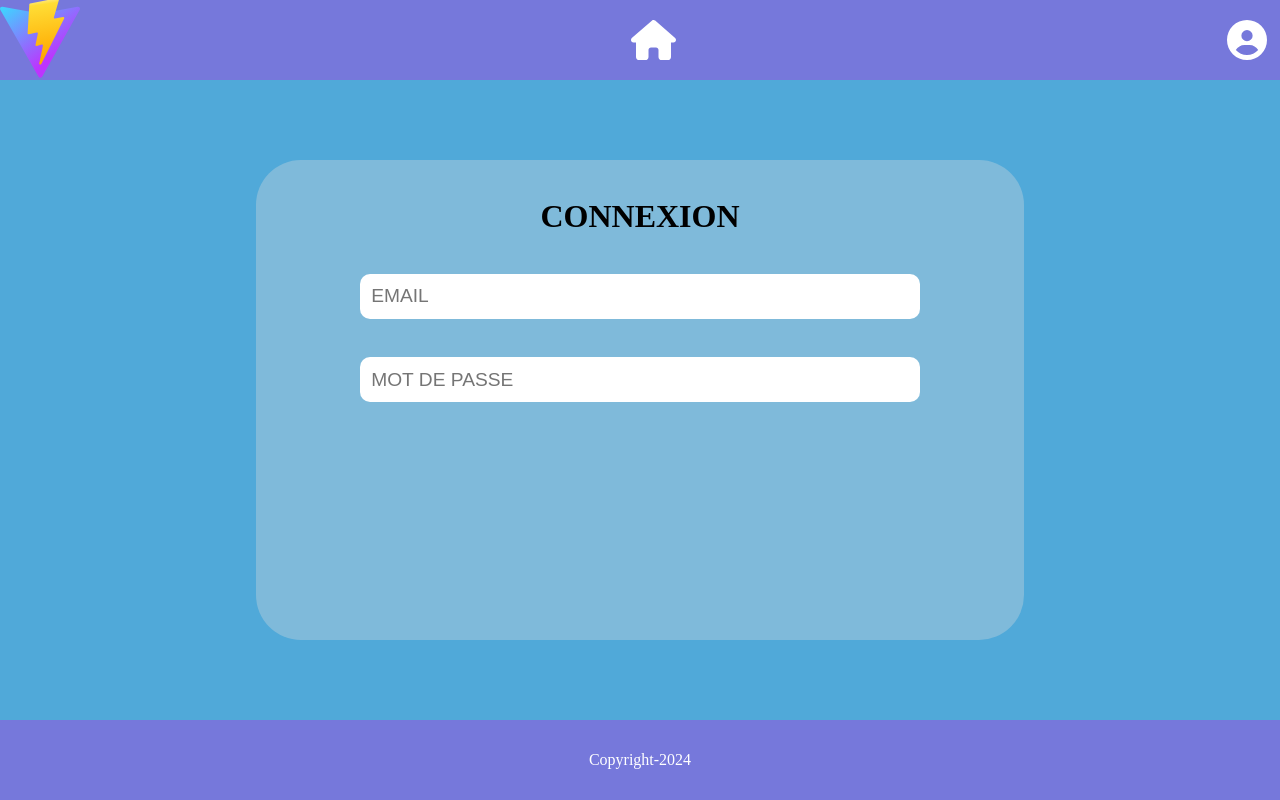
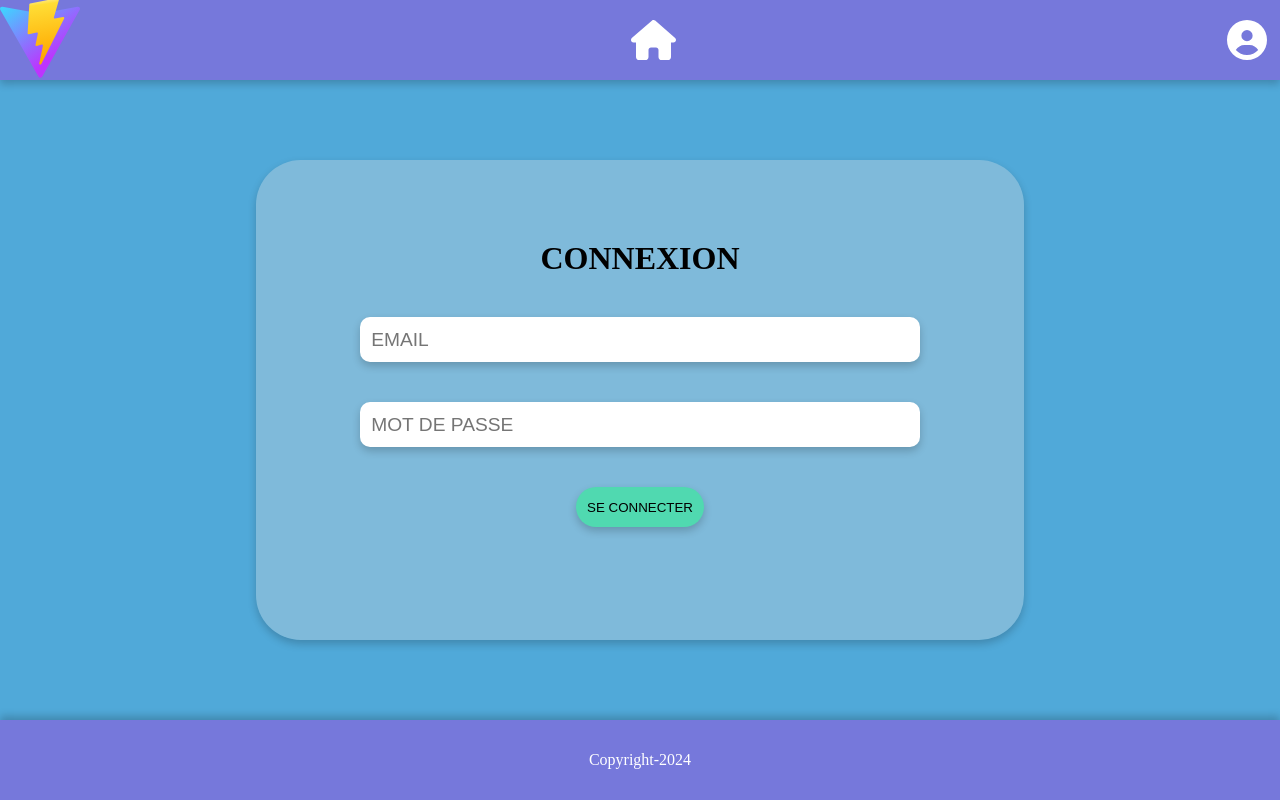
Before and after one commit to LucoJonathan/CartodexTCG, a React (Vite) app in the folder Front/CartodexTCG/: page /login in a window 1280 px wide. Built offline with nearby package versions, Linux system fonts and the light colour scheme.

Commit message:
feat: shadow + button

```diff
--- a/Front/CartodexTCG/src/Components/Footer/Footer.style.jsx
+++ b/Front/CartodexTCG/src/Components/Footer/Footer.style.jsx
@@ -10,4 +10,5 @@ export const DivFooter = styled.div`
     height: 10vh;
     align-items: center;
     justify-content: center;
+    box-shadow: 0 -4px 8px rgba(0, 0, 0, 0.2);
 `;
--- a/Front/CartodexTCG/src/Components/Header/Header.style.jsx
+++ b/Front/CartodexTCG/src/Components/Header/Header.style.jsx
@@ -7,6 +7,7 @@ export const DivHeader = styled.div`
     max-height: 10vh;
     margin: 0;
     background-color: #7678db;
+    box-shadow: 0 4px 8px rgba(0, 0, 0, 0.2);
 `;
 
 export const DivNav = styled.div`
--- a/Front/CartodexTCG/src/Components/Login/Login.jsx
+++ b/Front/CartodexTCG/src/Components/Login/Login.jsx
@@ -1,4 +1,4 @@
-import { DivFormLogin , DivTitleForm , InputEmail , InputPassword } from "./Login.style.jsx";
+import { ButtonConnect , DivFormLogin , DivTitleForm , InputEmail , InputPassword } from "./Login.style.jsx";
 
 
 export const Login = () => {
@@ -9,6 +9,7 @@ export const Login = () => {
                 <DivTitleForm>CONNEXION</DivTitleForm>
                 <InputEmail placeholder="EMAIL"/>
                 <InputPassword placeholder="MOT DE PASSE"/>
+                <ButtonConnect>SE CONNECTER</ButtonConnect>
             </DivFormLogin>
         </>
     )
--- a/Front/CartodexTCG/src/Components/Login/Login.style.jsx
+++ b/Front/CartodexTCG/src/Components/Login/Login.style.jsx
@@ -9,11 +9,12 @@ export const DivFormLogin = styled.div`
     background-color: rgba(173, 203, 219, 0.5);
     border-radius: 45px;
     margin: auto;
+    box-shadow: 0 4px 8px rgba(0, 0, 0, 0.2);
 `;
 
 export const DivTitleForm = styled.div`
     font-size: 2rem;
-    margin-top: 5%;
+    margin-top: 10vh;
     font-weight: bold;
 `;
 
@@ -22,14 +23,26 @@ export const InputEmail = styled.input`
     width: 70%;
     border-radius: 10px;
     border: none;
-    margin-top: 5%;
+    margin-top: 5vh;
     font-size: larger;
+    box-shadow: 0 4px 8px rgba(0, 0, 0, 0.2);
 `;
 export const InputPassword = styled.input`
     padding: 1.5%;
     width: 70%;
     border-radius: 10px;
     border: none;
-    margin-top: 5%;
+    margin-top: 5vh;
     font-size: larger;
+    box-shadow: 0 4px 8px rgba(0, 0, 0, 0.2);
 `;
+
+export const ButtonConnect = styled.button`
+    margin-top: 5vh;
+    width: 10vw;
+    height: 5vh;
+    background-color: #50D9B0 ;
+    border: none;
+    border-radius: 20px;
+    box-shadow: 0 4px 8px rgba(0, 0, 0, 0.2);
+`;
```
Lines whose indentation alone changed are shown as unchanged.
